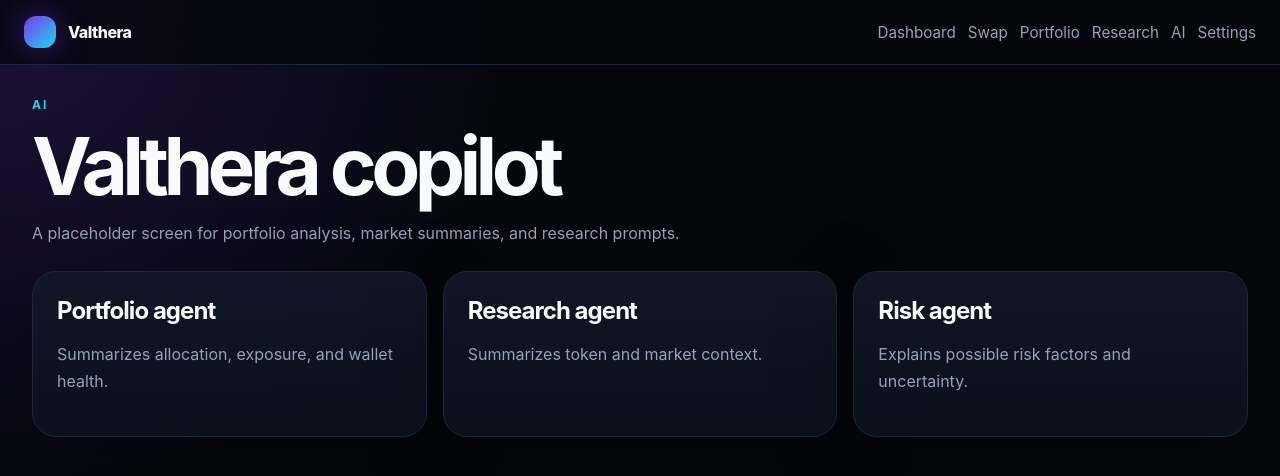
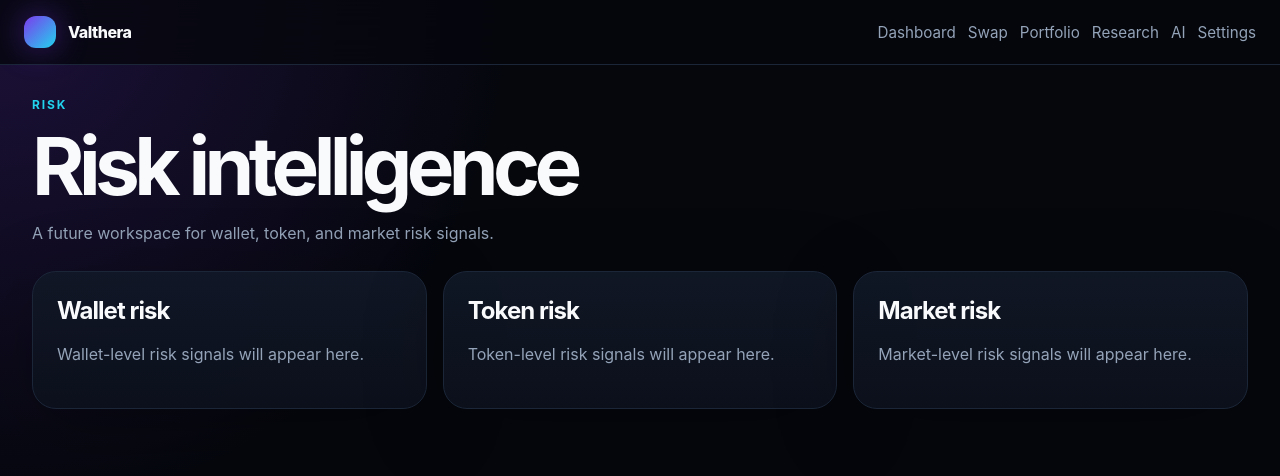
Before and after one commit to ValtheraLabs/web-app, a Next.js app: page /app/risk in a window 1280 px wide. Shown: the top 476 px of the page. Built offline with nearby package versions, Linux system fonts and the light colour scheme.

Commit message:
feat: add risk placeholder page

```diff
--- /dev/null
+++ b/pages/app/risk.tsx
@@ -0,0 +1,19 @@
+import { Layout } from '@/components/Layout'
+import { PageHeader } from '@/components/PageHeader'
+
+export default function RiskPage() {
+  return (
+    <Layout>
+      <PageHeader
+        eyebrow="Risk"
+        title="Risk intelligence"
+        description="A future workspace for wallet, token, and market risk signals."
+      />
+      <section className="grid">
+        <article className="card"><h2>Wallet risk</h2><p>Wallet-level risk signals will appear here.</p></article>
+        <article className="card"><h2>Token risk</h2><p>Token-level risk signals will appear here.</p></article>
+        <article className="card"><h2>Market risk</h2><p>Market-level risk signals will appear here.</p></article>
+      </section>
+    </Layout>
+  )
+}
```
